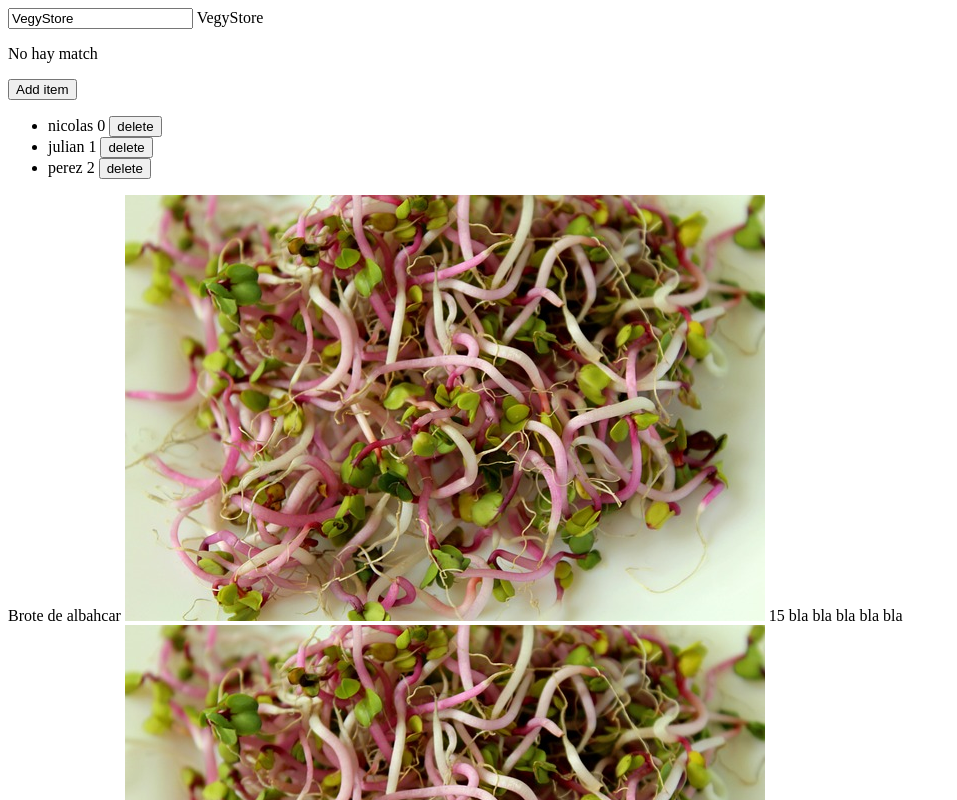
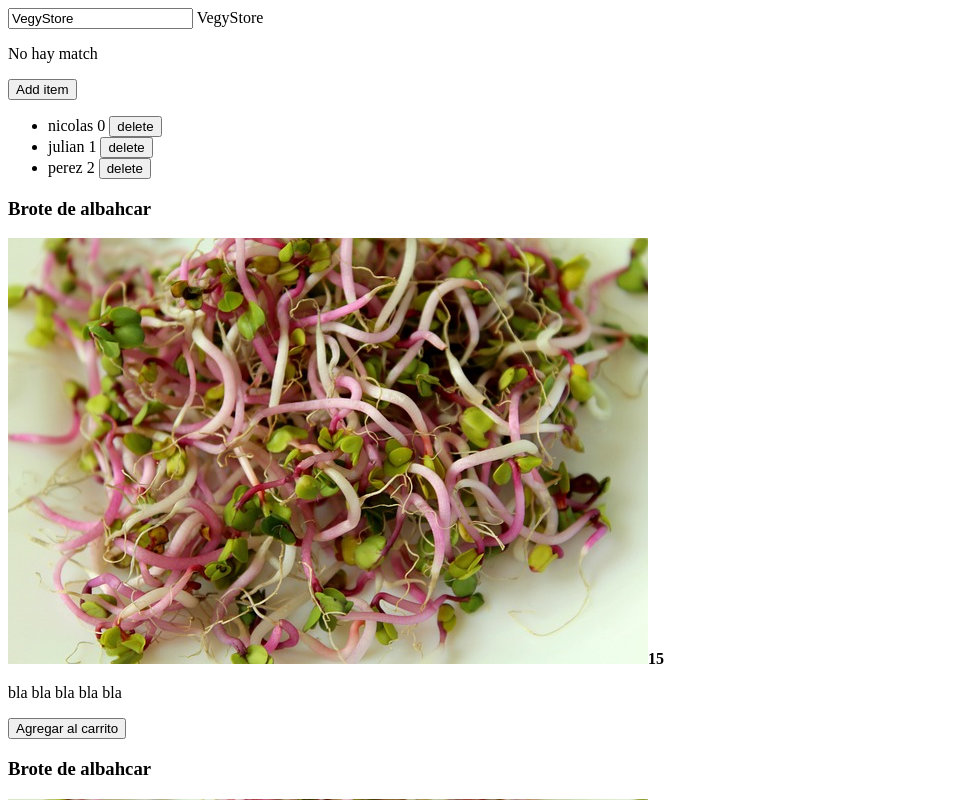
Before and after one commit to FrcGustavo/VegyStore, an Angular app: page / in a window 1280 px wide. Shown: the top 800 px of the page, without its empty margins (0-957 px from the left). Built offline with nearby package versions, Linux system fonts and the light colour scheme.

Commit message:
Uso de Input y Output

```diff
--- a/src/app/app.component.html
+++ b/src/app/app.component.html
@@ -22,6 +22,5 @@
 </ul>
 
 <div *ngFor="let product of products">
-    {{ product.title }}
-    <img [src]="product.image" alt=""> {{ product.price }} {{ product.description }}
+    <app-product (productClicked)="handleClickProduct($event)" [product]="product"></app-product>
 </div>
--- a/src/app/app.component.ts
+++ b/src/app/app.component.ts
@@ -42,4 +42,8 @@
   deleteItem(index: number) {
     this.items.splice(index, 1);
   }
+
+  handleClickProduct(id: number) {
+    console.log('ProductId', id);
+  }
 }
--- a/src/app/app.module.ts
+++ b/src/app/app.module.ts
@@ -4,10 +4,12 @@
 
 import { AppRoutingModule } from './app-routing.module';
 import { AppComponent } from './app.component';
+import { ProductComponent } from './components/product.component';
 
 @NgModule({
   declarations: [
-    AppComponent
+    AppComponent,
+    ProductComponent
   ],
   imports: [
     BrowserModule,
--- /dev/null
+++ b/src/app/components/product.component.html
@@ -0,0 +1,5 @@
+<h3>{{ product.title }}</h3>
+<img [src]="product.image" alt="">
+<strong>{{ product.price }}</strong>
+<p>{{ product.description }}</p>
+<button (click)="addCart()">Agregar al carrito</button>
--- /dev/null
+++ b/src/app/components/product.component.ts
@@ -0,0 +1,19 @@
+import { Component, Input, Output, EventEmitter } from '@angular/core' ;
+import { Product } from '../product.model';
+
+
+@Component({
+  selector: 'app-product',
+  templateUrl: './product.component.html',
+  styleUrls: ['./product.component.scss']
+})
+
+export class ProductComponent {
+  @Input() product: Product;
+  @Output() productClicked: EventEmitter<any> = new EventEmitter();
+
+  addCart() {
+    console.log('Añadir al carrito');
+    this.productClicked.emit(this.product.id);
+  }
+}
```
Also changed, not shown: src/app/components/product.component.scss (added).
